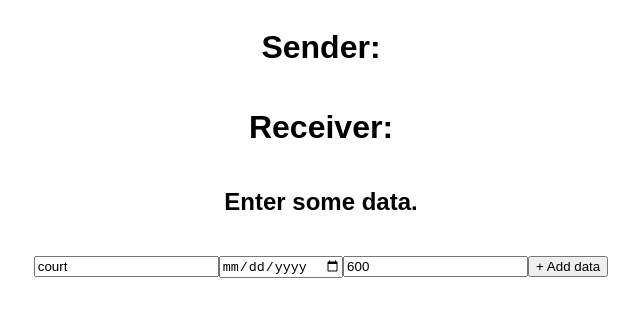
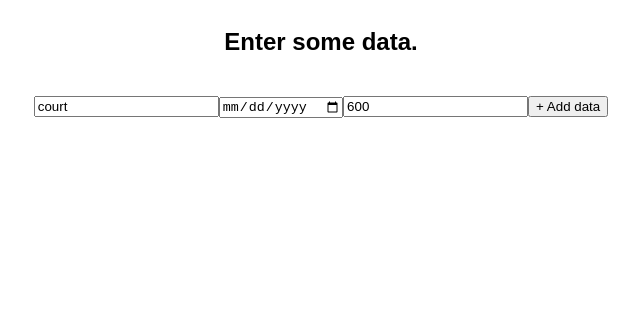
Before and after one commit to smtchahal/reimbursement, a React (Create React App) app: page / in a window 1280 px wide. Shown: the top 316 px of the page, without its empty margins (319-959 px from the left). Built offline with nearby package versions, Linux system fonts and the light colour scheme.

Commit message:
Minor change

```diff
--- a/src/App.tsx
+++ b/src/App.tsx
@@ -32,16 +32,8 @@ export default function App() {
   const [data, setData] = useState<Data[]>([]);
   const [date, setDate] = useState("");
   const [type, setType] = useState("court");
-  const [sender, setSender] = useState("");
-  const [receiver, setReceiver] = useState("");
   const [amount, setAmount] = useState<number | undefined>(defaultAmount);
   const templateRef = useRef(null);
-
-  useEffect(() => {
-    const params = new URLSearchParams(window.location.search);
-    setSender(params.get("sender") || "");
-    setReceiver(params.get("receiver") || "");
-  }, []);
 
   const addDatum = () => {
     if (!date || !amount) {
@@ -57,8 +49,6 @@ export default function App() {
 
   return (
     <div className="App">
-      <h1>Sender: {sender}</h1>
-      <h1>Receiver: {receiver}</h1>
       <h2>Enter some data.</h2>
       <table id="data">
         {data.map(({ id, date, amount }) => (
@@ -114,7 +104,6 @@ export default function App() {
             )
           }
         >
-          Hi {receiver},
           <br />
           <br />
           Please find attached the receipts of the following:
@@ -159,9 +148,6 @@ export default function App() {
           </b>
           <br />
           <br />
-          Thanks,
-          <br />
-          {sender}
         </div>
       ) : null}
     </div>
```
